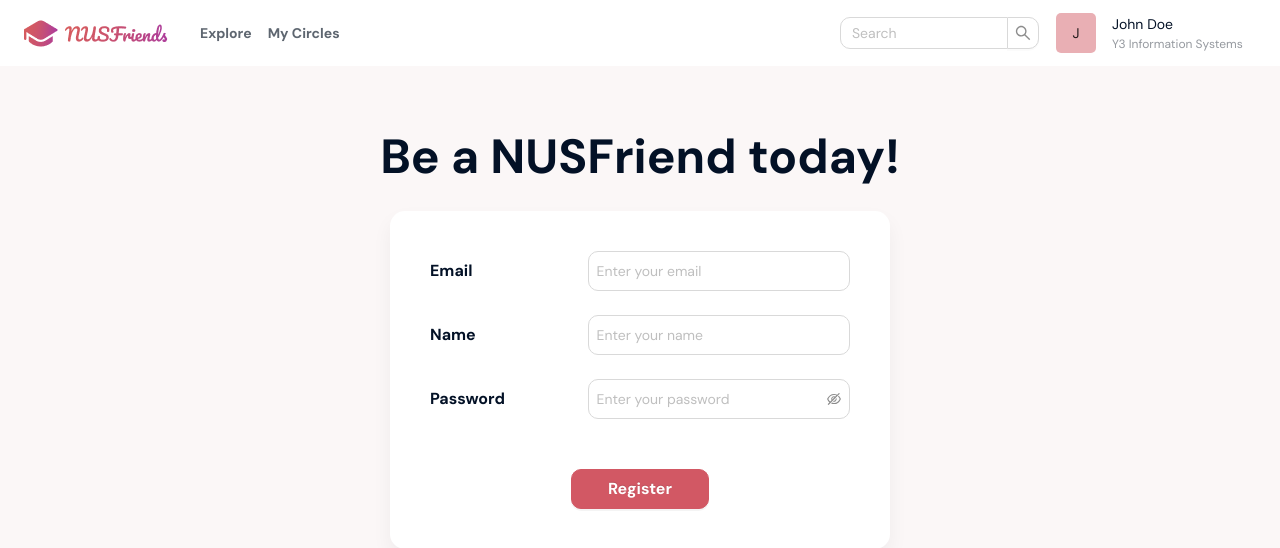
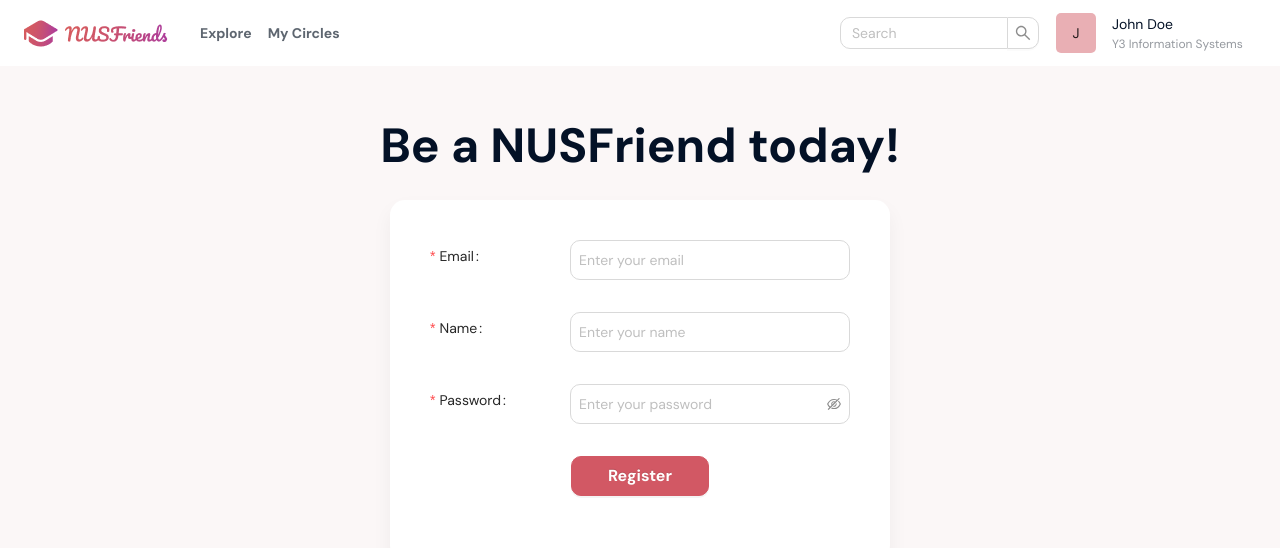
Before and after one commit to yuanxin1997/nusfriends-fe, a React (Create React App) app: page /register in a window 1280 px wide. Shown: the top 548 px of the page. Built offline with nearby package versions, Linux system fonts and the light colour scheme.

Commit message:
updated register page to form elements, allowed for posting to register users, but error handling not done

```diff
--- a/package.json
+++ b/package.json
@@ -4,6 +4,7 @@
   "private": true,
   "dependencies": {
     "antd": "^4.16.13",
+    "axios": "^0.23.0",
     "babel-plugin-styled-components": "^1.13.2",
     "bcryptjs": "^2.4.3",
     "body-parser": "^1.19.0",
--- a/src/pages/Register.js
+++ b/src/pages/Register.js
@@ -1,10 +1,34 @@
-import { Button, Col, Input, Row } from "antd";
+import { Button, Col, Input, Row, Form, Space } from "antd";
 import Password from "antd/lib/input/Password";
 import React, { useState } from "react";
 import { Link } from "react-router-dom";
 import styled from "styled-components";
+import axios from "axios";
 
 function Register() {
+    const [email, setEmail] = useState("");
+    const [name, setName] = useState("");
+    const [password, setPassword] = useState("");
+    const [error, setError] = useState(null);
+
+    const onFinish = (values) => {
+        setEmail(values.email);
+        setName(values.name);
+        setPassword(values.password);
+
+        const user = {
+            email: values.email,
+            password: values.password,
+            name: values.name,
+            description: "",
+        };
+
+        axios
+            .post(`http://localhost:8080/users/register`, { user })
+            .then((res) => console.log(res))
+            .catch((err) => setError(err));
+    };
+
     return (
         <div
             style={{
@@ -24,12 +48,25 @@ function Register() {
             </div>
 
             <LoginCard>
-                <div style={{ margin: "24px", textAlign: "left" }}>
-                    <Row justify="start" align="middle" gutter={[0, 12]}>
-                        <Col md={9} xs={24}>
-                            <h5>Email</h5>
-                        </Col>
-                        <Col md={15} xs={24}>
+                <Form
+                    name="register"
+                    labelCol={{ span: 8 }}
+                    wrapperCol={{ span: 16 }}
+                    labelAlign="left"
+                    style={{ padding: "24px" }}
+                    onFinish={onFinish}
+                >
+                    <Form.Item
+                        label="Email"
+                        name="email"
+                        rules={[
+                            {
+                                required: true,
+                                message: "Please input your email!",
+                            },
+                        ]}
+                        style={{ marginBottom: "32px" }}
+                    >
                         <Input
                             placeholder="Enter your email"
                             style={{
@@ -37,16 +74,19 @@ function Register() {
                                 borderRadius: "var(--br-md)",
                             }}
                         ></Input>
-                        </Col>
-                    </Row>
-                </div>
+                    </Form.Item>
 
-                <div style={{ margin: "24px", textAlign: "left" }}>
-                    <Row justify="start" align="middle" gutter={[0, 12]}>
-                        <Col md={9} xs={24}>
-                            <h5>Name</h5>
-                        </Col>
-                        <Col md={15} xs={24}>
+                    <Form.Item
+                        label="Name"
+                        name="name"
+                        rules={[
+                            {
+                                required: true,
+                                message: "Please input your name!",
+                            },
+                        ]}
+                        style={{ marginBottom: "32px" }}
+                    >
                         <Input
                             placeholder="Enter your name"
                             style={{
@@ -54,16 +94,19 @@ function Register() {
                                 borderRadius: "var(--br-md)",
                             }}
                         ></Input>
-                        </Col>
-                    </Row>
-                </div>
+                    </Form.Item>
 
-                <div style={{ margin: "24px", textAlign: "left" }}>
-                    <Row justify="start" align="middle" gutter={[0, 12]}>
-                        <Col md={9} xs={24}>
-                            <h5>Password</h5>
-                        </Col>
-                        <Col md={15} xs={24}>
+                    <Form.Item
+                        label="Password"
+                        name="password"
+                        rules={[
+                            {
+                                required: true,
+                                message: "Please input your password!",
+                            },
+                        ]}
+                        style={{ marginBottom: "32px" }}
+                    >
                         <Password
                             placeholder="Enter your password"
                             style={{
@@ -71,20 +114,21 @@ function Register() {
                                 borderRadius: "var(--br-md)",
                             }}
                         ></Password>
-                        </Col>
-                    </Row>
-                </div>
+                    </Form.Item>
 
-                <div style={{ margin: "50px 0px 24px 0px" }}>
+                    <Form.Item justify="center">
                         <Button
                             type="primary"
+                            htmlType="submit"
                             size="large"
                             style={{ padding: "0px 36px" }}
                         >
                             Register
                         </Button>
-                </div>
+                    </Form.Item>
+                </Form>
             </LoginCard>
+            {error && <div>{error}</div>}
         </div>
     );
 }
```
Also changed, not shown: 1 other file (tests, documents, lock files or other folders). Lines whose indentation alone changed are shown as unchanged.
